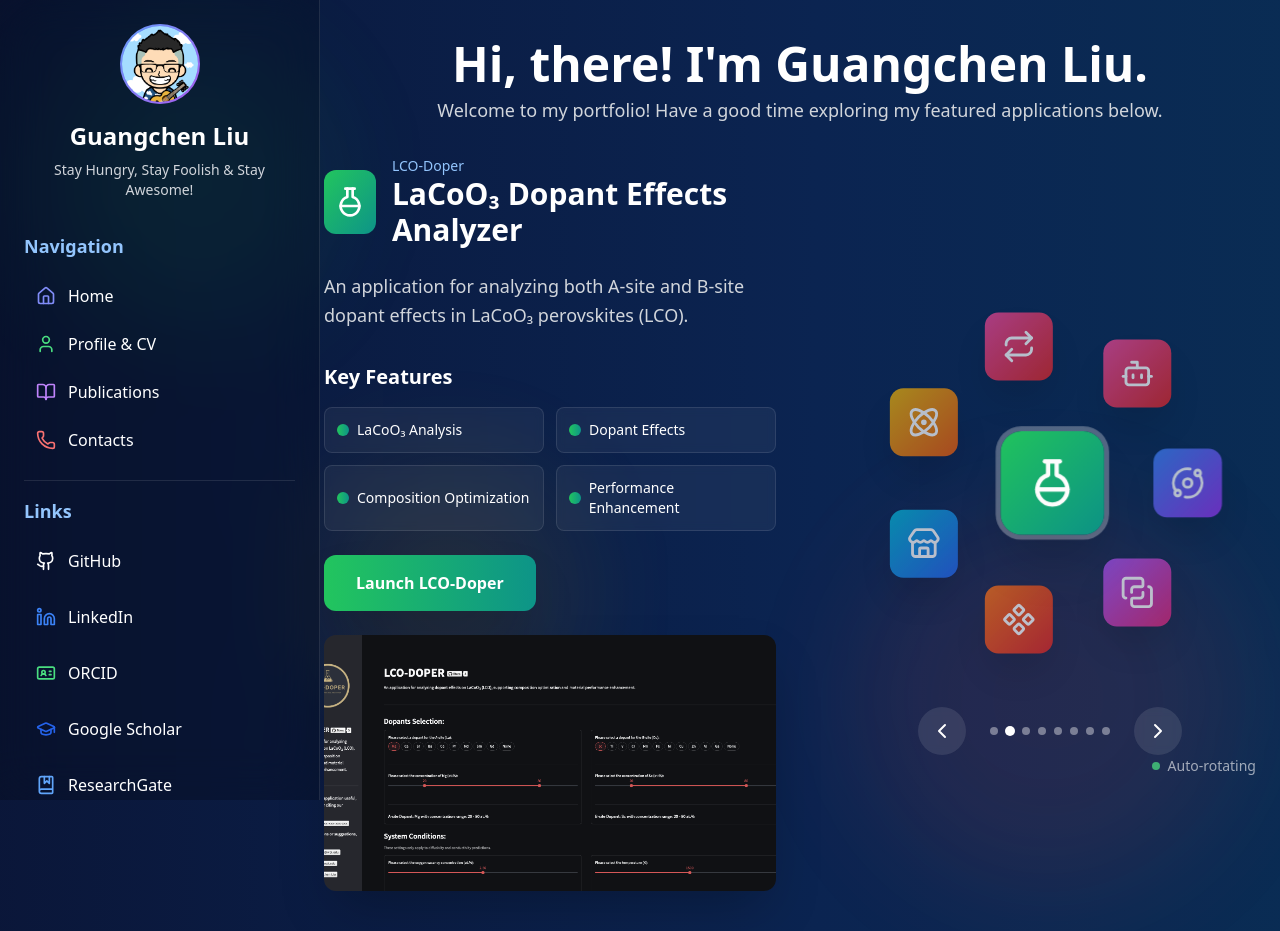
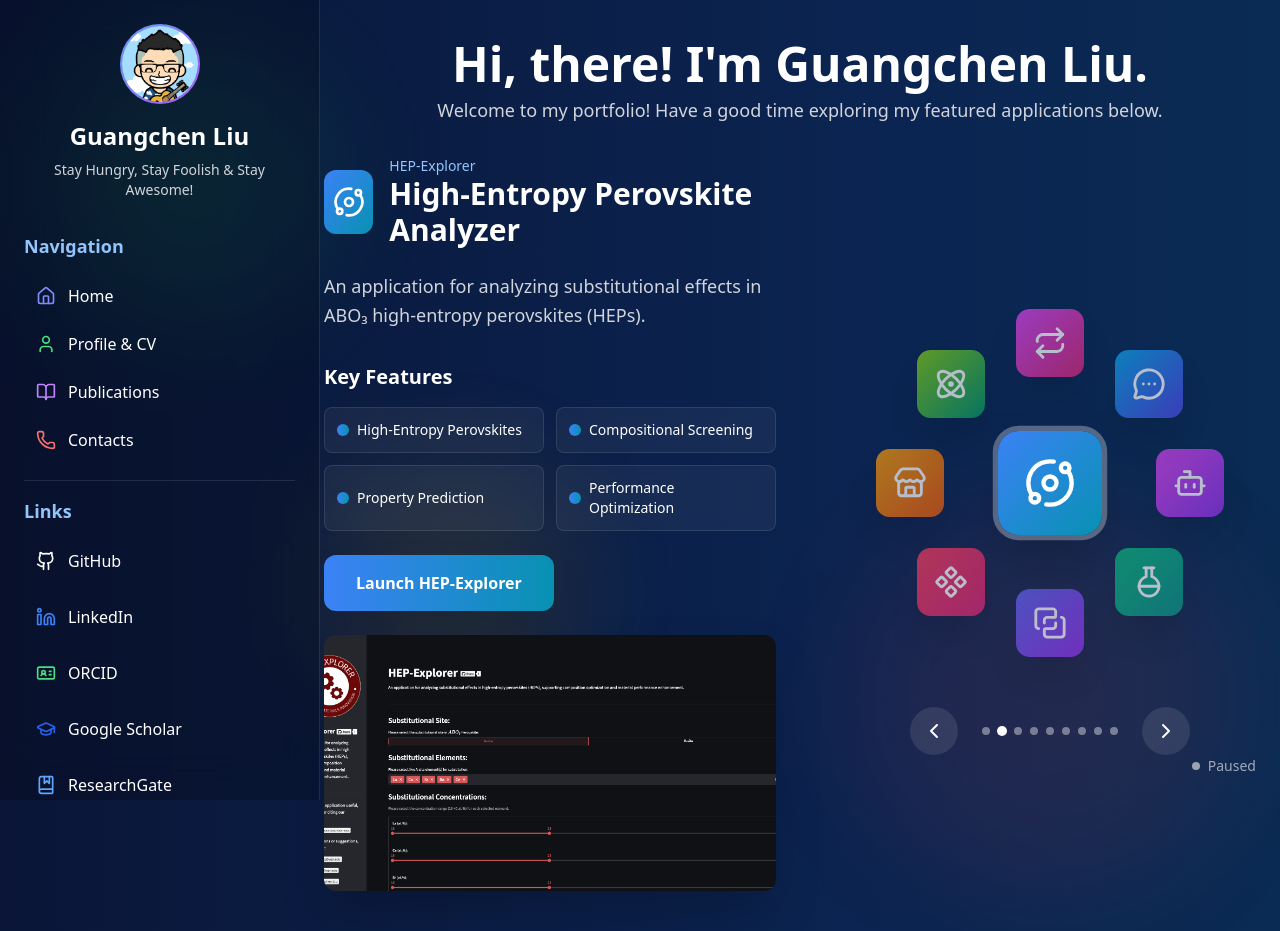
Before and after one commit to aguang5241/my-portfolio, a React (Vite) app: page /cv in a window 1280 px wide. Built offline with nearby package versions, Linux system fonts and the light colour scheme.

Commit message:
Please enter the commit message for your changes. Lines starting with '#' will be ignored, and an empty message aborts the commit.
On branch main
Your branch is up to date with 'origin/main'.

Changes to be committed:
	modified:   src/App.jsx
	new file:   src/assets/app-0.png

```diff
--- a/src/App.jsx
+++ b/src/App.jsx
@@ -1,6 +1,7 @@
 import { useState, useEffect } from 'react';
 import Sidebar from './components/Sidebar.jsx';
-import { Orbit, FlaskRound, SquaresExclude, Component, Store, Atom, Repeat, ChevronLeft, ChevronRight, Bot, } from 'lucide-react';
+import { Orbit, FlaskRound, SquaresExclude, Component, Store, Atom, Repeat, ChevronLeft, ChevronRight, Bot, MessageCircleMore} from 'lucide-react';
+import app0 from './assets/app-0.png';
 import app1 from './assets/app-1.png';
 import app2 from './assets/app-2.png';
 import app3 from './assets/app-3.png';
@@ -12,12 +13,21 @@ import app8 from './assets/app-8.png';
 
 const applications = [
   {
+    id: 0,
+    name: 'Masgent',
+    title: 'Masgent: Materials Simulation Agent',
+    description: 'Masgent is a materials simulation AI agent that streamlines DFT workflows and analysis, fast machine-learning-potential (MLP) simulations, and lightweight ML modeling for materials science.',
+    icon: Bot,
+    color: 'from-fuchsia-500 to-purple-600',
+    features: ['AI Agent', 'Computational Materials', 'Machine Learning Potentials', 'Machine Learning Models']
+  },
+  {
     id: 1,
     name: 'HEP-Explorer',
     title: 'High-Entropy Perovskite Analyzer',
     description: 'An application for analyzing substitutional effects in ABO₃ high-entropy perovskites (HEPs).',
     icon: Orbit,
-    color: 'from-blue-500 to-purple-600',
+    color: 'from-blue-500 to-cyan-600',
     features: ['High-Entropy Perovskites', 'Compositional Screening', 'Property Prediction', 'Performance Optimization']
   },
   {
@@ -26,7 +36,7 @@ const applications = [
     title: 'LaCoO₃ Dopant Effects Analyzer',
     description: 'An application for analyzing both A-site and B-site dopant effects in LaCoO₃ perovskites (LCO).',
     icon: FlaskRound,
-    color: 'from-green-500 to-teal-600',
+    color: 'from-emerald-500 to-teal-600',
     features: ['LaCoO₃ Analysis', 'Dopant Effects', 'Composition Optimization', 'Performance Enhancement']
   },
   {
@@ -35,7 +45,7 @@ const applications = [
     title: 'Custom Slab & Interface Generator',
     description: 'An application for generating customizable slabs and interfaces for atomistic simulations.',
     icon: SquaresExclude,
-    color: 'from-purple-500 to-pink-600',
+    color: 'from-indigo-500 to-purple-600',
     features: ['Slab Generation', 'Interface Creation', 'Customizable Parameters', 'Atomistic Simulations']
   },
   {
@@ -44,7 +54,7 @@ const applications = [
     title: 'High-Entropy Alloy Designer',
     description: 'An application for designing Al-Fe-Co-Cr-Ni high-entropy alloys by combining first-principles calculations and machine learning.',
     icon: Component,
-    color: 'from-orange-500 to-red-600',
+    color: 'from-rose-500 to-pink-600',
     features: ['High-Entropy Alloys', 'First-Principles Calculations', 'Machine Learning', 'Alloy Design']
   },
   {
@@ -53,7 +63,7 @@ const applications = [
     title: 'Sc-Modified Al-Si-Mg Alloy Designer',
     description: 'An application that integrates computational thermodynamics and machine learning for Sc-modified Al-Si-Mg alloy design.',
     icon: Store,
-    color: 'from-cyan-500 to-blue-600',
+    color: 'from-amber-500 to-orange-600',
     features: ['Al-Si-Mg Alloys', 'Scandium Modification', 'Computational Thermodynamics', 'Machine Learning']
   },
   {
@@ -62,7 +72,7 @@ const applications = [
     title: 'Special Quasi Random Structures Toolkit',
     description: 'A toolkit for pre- and post-processing files generated by mcsqs (ATAT).',
     icon: Atom,
-    color: 'from-yellow-500 to-orange-600',
+    color: 'from-lime-500 to-emerald-600',
     features: ['SQS Generation', 'ATAT Integration', 'Pre-processing', 'Post-processing']
   },
   {
@@ -71,7 +81,7 @@ const applications = [
     title: 'POSCAR File Converter',
     description: 'A application that converts VASP POSCAR files between Cartesian and fractional coordinates.',
     icon: Repeat,
-    color: 'from-pink-500 to-red-600',
+    color: 'from-fuchsia-500 to-pink-600',
     features: ['POSCAR Conversion', 'Coordinate Transformation', 'Atomic Simulation', 'Python Application']
   },
   {
@@ -79,8 +89,8 @@ const applications = [
     name: 'Py-chatGPT',
     title: 'ChatGPT-based Chatbot',
     description: 'A chatbot using chatGPT API, supporting both text-based and voice-based chatting.',
-    icon: Bot,
-    color: 'from-pink-500 to-red-600',
+    icon: MessageCircleMore,
+    color: 'from-sky-500 to-indigo-600',
     features: ['ChatGPT API', 'Text-based Chatting', 'Voice-based Chatting', 'User-friendly Interface']
   },
 ];
@@ -96,13 +106,21 @@ export default function RotatingAppShowcase() {
 
     const interval = setInterval(() => {
       handleNext();
-    }, 5000);
+    }, 5000); // Rotate every N/1000 seconds
 
     return () => clearInterval(interval);
-  }, [currentIndex, autoRotate]);
+  }, [autoRotate]);
+
+  const pauseAutoRotate = () => {
+    setAutoRotate(false);
+    setTimeout(() => {
+      setAutoRotate(true);
+    }, 5000); // Resume after N/1000 seconds
+  };
 
   const handleNext = () => {
     if (isAnimating) return;
+    pauseAutoRotate();
     setIsAnimating(true);
     setCurrentIndex((prev) => (prev + 1) % applications.length);
     setTimeout(() => setIsAnimating(false), 200);
@@ -110,6 +128,7 @@ export default function RotatingAppShowcase() {
 
   const handlePrev = () => {
     if (isAnimating) return;
+    pauseAutoRotate();
     setIsAnimating(true);
     setCurrentIndex((prev) => (prev - 1 + applications.length) % applications.length);
     setTimeout(() => setIsAnimating(false), 200);
@@ -117,6 +136,7 @@ export default function RotatingAppShowcase() {
 
   const handleDotClick = (index) => {
     if (isAnimating || index === currentIndex) return;
+    pauseAutoRotate();
     setIsAnimating(true);
     setCurrentIndex(index);
     setTimeout(() => setIsAnimating(false), 200);
@@ -154,6 +174,9 @@ export default function RotatingAppShowcase() {
 
   const handleLaunch = (appName) => {
     switch(appName) {
+      case 'Masgent':
+        window.open('https://github.com/aguang5241/Masgent', '_blank');
+        break;
       case 'HEP-Explorer':
         window.open('https://hep-explorer.streamlit.app/', '_blank');
         break;
@@ -185,6 +208,7 @@ export default function RotatingAppShowcase() {
   const currentApp = applications[currentIndex];
   const IconComponent = currentApp.icon;
   const appImages = {
+    0: app0,
     1: app1,
     2: app2,
     3: app3,
```
Also changed, not shown: src/assets/app-0.png (added).
